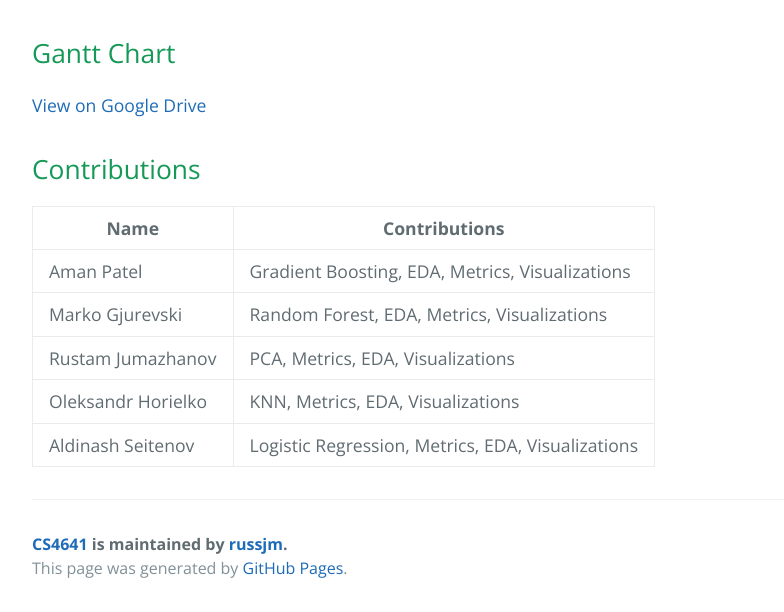
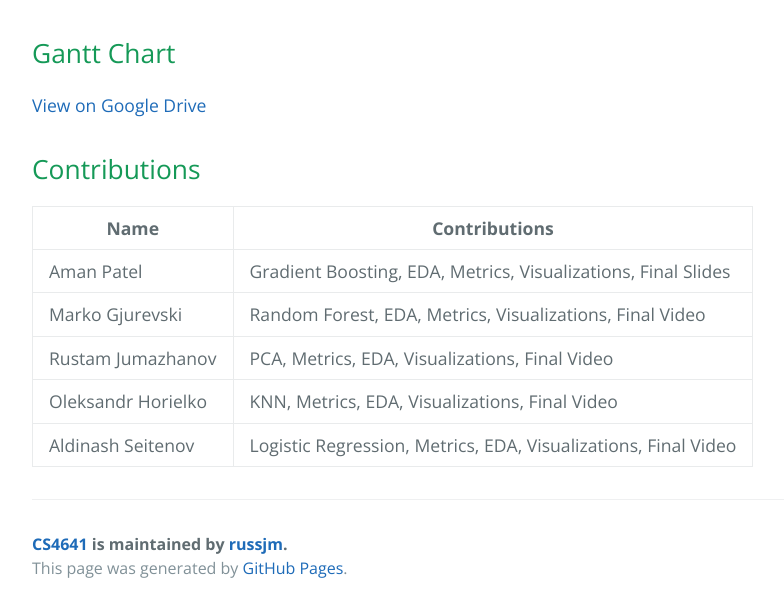
Before and after one commit to russjm/CS4641, a Jekyll site: the page built from index.md, in a window 1280 px wide and 900 px high, scrolled down 17035 px, cut to the strip 288-900 px from the top of the window. Shown: the whole strip, without its empty margins (192-976 px from the left). Built offline with Jekyll 4.4.1, drawn with Linux system fonts in a browser that asks for light colours.

Commit message:
Update index.md

```diff
--- a/index.md
+++ b/index.md
@@ -247,8 +247,8 @@
 
 | Name               | Contributions                                            |
 | ------------------ | -------------------------------------------------------- |
-| Aman Patel         | Gradient Boosting, EDA, Metrics, Visualizations          |
-| Marko Gjurevski    | Random Forest, EDA, Metrics, Visualizations              |
-| Rustam Jumazhanov  | PCA, Metrics, EDA, Visualizations                        |
-| Oleksandr Horielko | KNN, Metrics, EDA, Visualizations                        |
-| Aldinash Seitenov  | Logistic Regression, Metrics, EDA, Visualizations        |
+| Aman Patel         | Gradient Boosting, EDA, Metrics, Visualizations, Final Slides          |
+| Marko Gjurevski    | Random Forest, EDA, Metrics, Visualizations, Final Video             |
+| Rustam Jumazhanov  | PCA, Metrics, EDA, Visualizations, Final Video                        |
+| Oleksandr Horielko | KNN, Metrics, EDA, Visualizations, Final Video                       |
+| Aldinash Seitenov  | Logistic Regression, Metrics, EDA, Visualizations, Final Video        |
```
